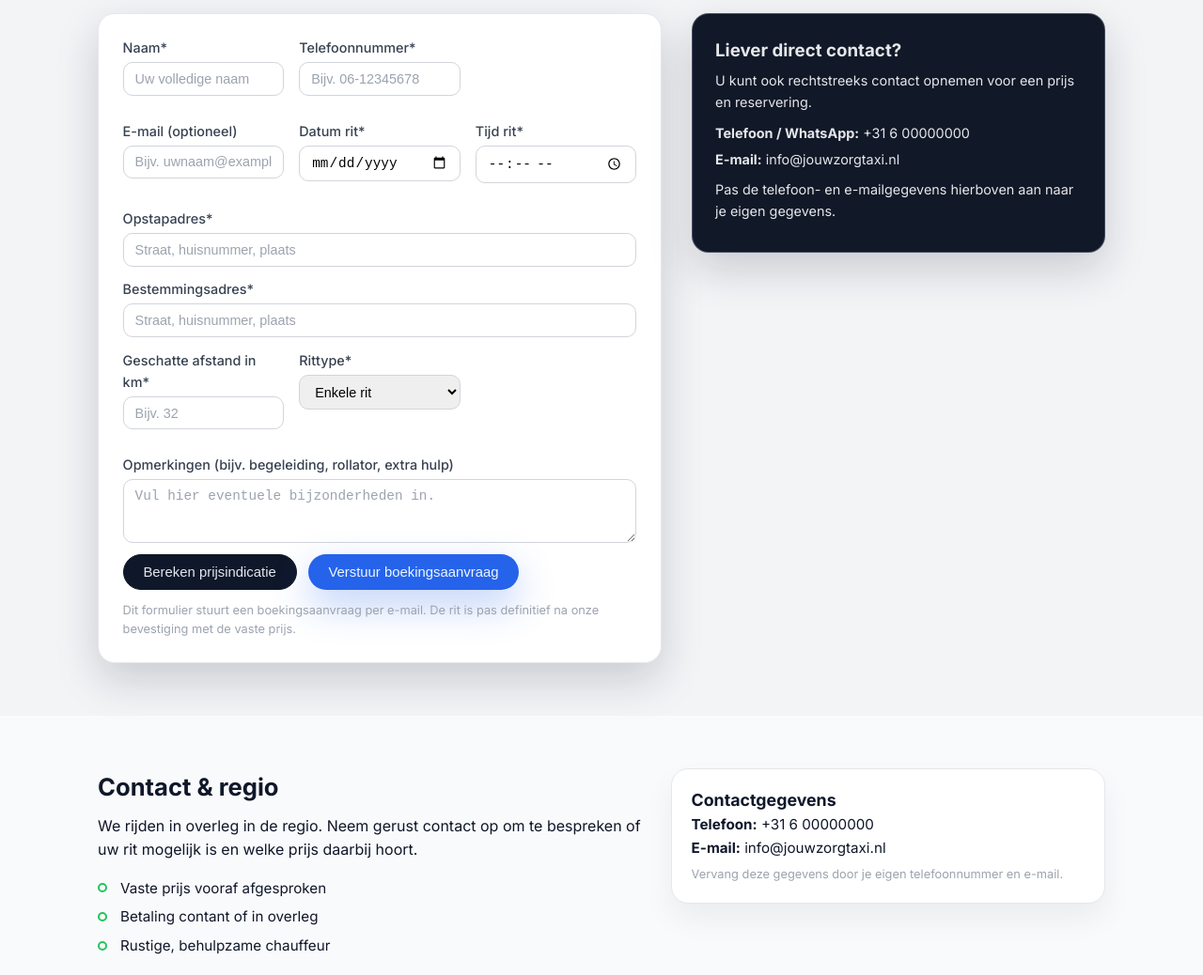
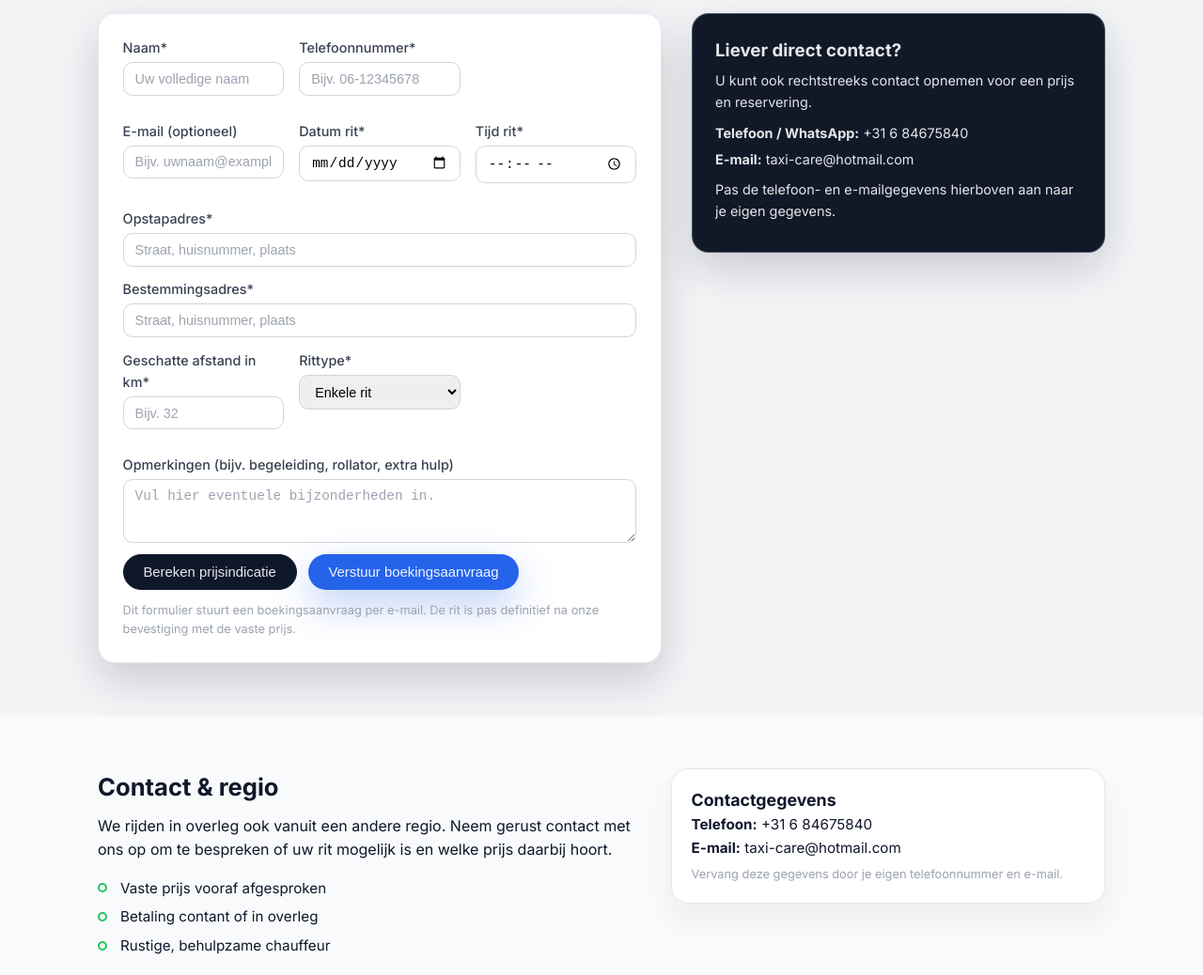
Before and after one commit to taxicare/taxicare, a plain HTML site: page index.html in a window 1280 px wide. Shown: the part 1760-2798 px from the top of the page at 94% size. Drawn offline with Linux system fonts and the light colour scheme.

Commit message:
Update contact information in index.html

```diff
--- a/index.html
+++ b/index.html
@@ -226,8 +226,8 @@
                         <h3>Liever direct contact?</h3>
                         <p>U kunt ook rechtstreeks contact opnemen voor een prijs en reservering.</p>
                         <ul class="contact-list">
-                            <li><strong>Telefoon / WhatsApp:</strong> <span>+31 6 00000000</span></li>
-                            <li><strong>E-mail:</strong> <span>info@jouwzorgtaxi.nl</span></li>
+                            <li><strong>Telefoon / WhatsApp:</strong> <span>+31 6 84675840</span></li>
+                            <li><strong>E-mail:</strong> <span>taxi-care@hotmail.com</span></li>
                         </ul>
                         <p class="small-note">
                             Pas de telefoon- en e-mailgegevens hierboven aan naar je eigen gegevens.
@@ -243,7 +243,7 @@
                 <div>
                     <h2>Contact & regio</h2>
                     <p>
-                        We rijden in overleg in de regio. Neem gerust contact op om te bespreken
+                        We rijden in overleg ook vanuit een andere regio. Neem gerust contact met ons op om te bespreken
                         of uw rit mogelijk is en welke prijs daarbij hoort.
                     </p>
                     <ul class="checklist">
@@ -254,8 +254,8 @@
                 </div>
                 <div class="info-panel">
                     <h3>Contactgegevens</h3>
-                    <p><strong>Telefoon:</strong> +31 6 00000000</p>
-                    <p><strong>E-mail:</strong> info@jouwzorgtaxi.nl</p>
+                    <p><strong>Telefoon:</strong> +31 6 84675840</p>
+                    <p><strong>E-mail:</strong> taxi-care@hotmail.com</p>
                     <p class="small-note">
                         Vervang deze gegevens door je eigen telefoonnummer en e-mail.
                     </p>
```
